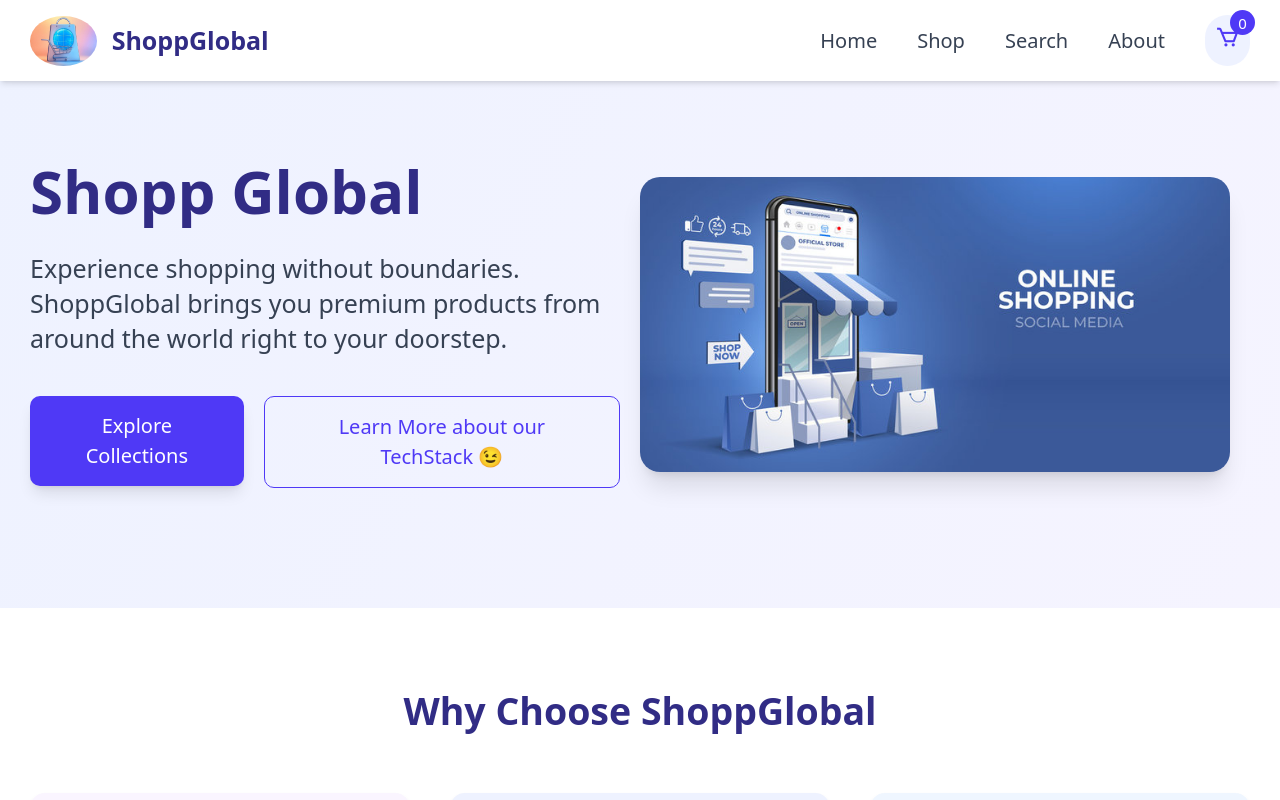
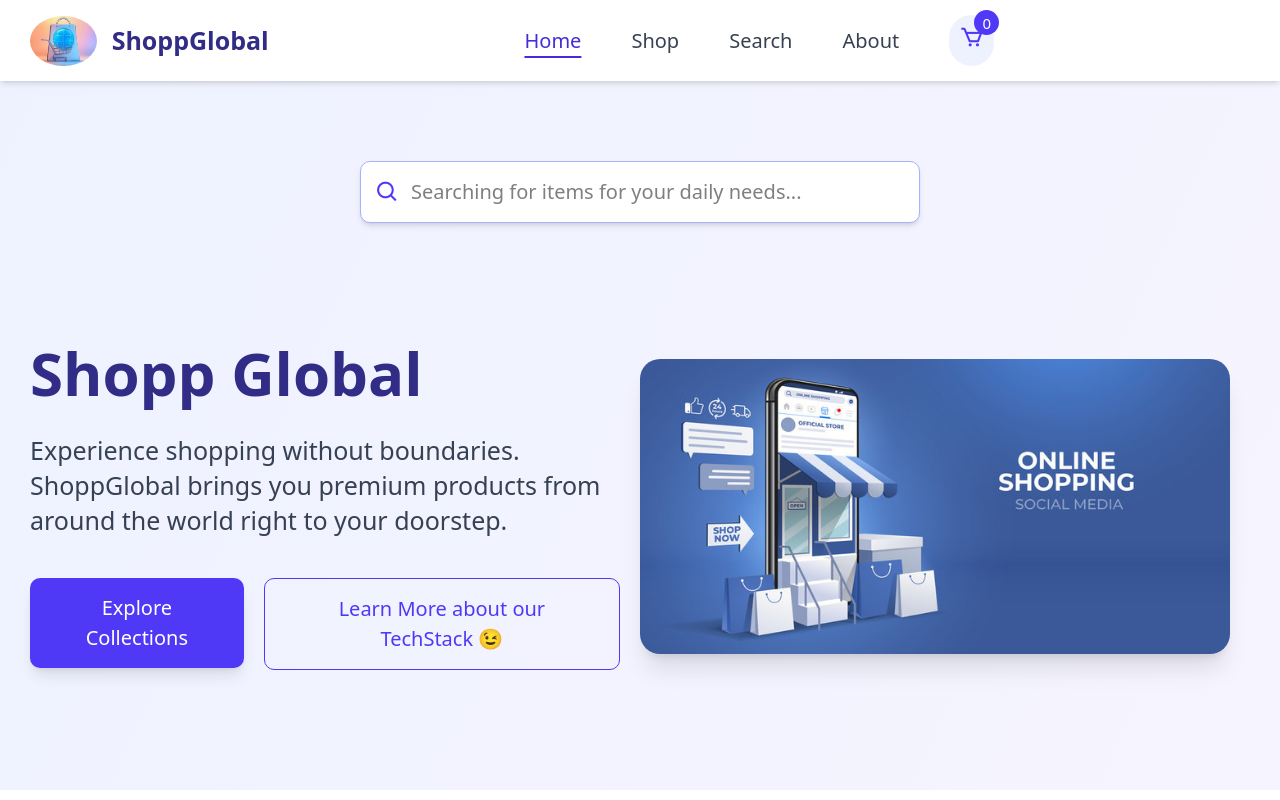
Before and after one commit to jaivardhandrao/React-Term-3-Final-Project---, a React (Vite) app: page / in a window 1280 px wide. Shown: the top 800 px of the page. Built offline with nearby package versions, Linux system fonts and the light colour scheme.

Commit message:
your card functionality and improved search experiance

```diff
--- a/src/App.jsx
+++ b/src/App.jsx
@@ -16,7 +16,6 @@ import LoadingInBetween from './Components/LoadingInBetween';
 function App() {
   return (
     <>
-
         <BrowserRouter>
           <NavBar />
           <main>
@@ -35,7 +34,6 @@ function App() {
 
 
 
-
     </>
   )
 }
--- a/src/Components/HomePage.jsx
+++ b/src/Components/HomePage.jsx
@@ -1,4 +1,4 @@
-import React , {useContext , useState , useEffect} from 'react'
+import React, { useContext, useState, useEffect } from 'react'
 import { Link } from 'react-router';
 
 
@@ -6,6 +6,24 @@ const HomePage = () => {
   return (
     <div className="bg-gradient-to-br from-indigo-50 to-purple-50 min-h-screen">
       {/* Hero Section */}
+      <div className="container mx-auto px-6 pt-16">
+      <div className="flex justify-center mb-8">
+          <Link to="/search" className="w-full max-w-md">
+            <div className="relative group cursor-pointer">
+              <div className="absolute inset-y-0 left-0 pl-3 flex items-center pointer-events-none">
+                <i className='bx bx-search text-indigo-600 text-xl'></i>
+              </div>
+              <input
+                type="text"
+                readOnly
+                className="w-full pl-10 pr-4 py-3 bg-white border border-indigo-300 rounded-lg shadow-md focus:outline-none focus:ring-2 focus:ring-indigo-500 cursor-pointer placeholder:animate-pulse"
+                placeholder="Searching for items for your daily needs..."
+              />
+              <div className="absolute inset-0 rounded-lg group-hover:ring-2 group-hover:ring-indigo-400 transition-all duration-300"></div>
+            </div>
+          </Link>
+      </div>
+      </div>
       <div className="container mx-auto px-6 pt-16 pb-24">
         <div className="flex flex-col lg:flex-row items-center">
           <div className="lg:w-1/2">
--- a/src/Components/NavBar.jsx
+++ b/src/Components/NavBar.jsx
@@ -1,6 +1,6 @@
 import React , {useRef , useMemo , createContext , useContext , useState , useEffect} from 'react'
 
-import { Link } from 'react-router-dom';
+import { Link, useLocation } from 'react-router-dom';
 import MyCartContext from '../Contexts/MyCartContext';
 
 const NavBar = () => {
@@ -9,6 +9,7 @@ const NavBar = () => {
   const { cartItems } = useContext(MyCartContext);
 
   const [cartItemsCount , setCartItemsCount] = useState(0);
+  const location = useLocation();
 
   useEffect(() => {
     setCartItemsCount(cartItems.length);
@@ -21,7 +22,6 @@ const NavBar = () => {
         <div className="flex items-center justify-between">
           {/* Logo */}
           <div className="flex items-center">
-
             <Link to="/" className="flex items-center">
               <img
                 src="/src/assets/logo.jpg"
@@ -30,33 +30,32 @@ const NavBar = () => {
               />
               <span className="text-xl font-bold text-indigo-900">ShoppGlobal</span>
             </Link>
-
-
           </div>
 
-          {/* Desktop Navigation */}
-          <div className="hidden md:flex items-center space-x-8">
-            <Link to="/" className="text-gray-700 hover:text-indigo-600 transition duration-300">
+          {/* Center Nav */}
+          <div className="flex-1 flex justify-center">
+            <div className="hidden md:flex items-center space-x-10">
+              <Link to="/" className={`text-gray-700 hover:text-indigo-600 transition duration-300 ${location.pathname === '/' ? 'text-indigo-700 underline underline-offset-8 decoration-2' : ''}`}>
                 Home
               </Link>
-            <Link to="/shop" className="text-gray-700 hover:text-indigo-600 transition duration-300">
+              <Link to="/shop" className={`text-gray-700 hover:text-indigo-600 transition duration-300 ${location.pathname === '/shop' ? 'text-indigo-700 underline underline-offset-8 decoration-2' : ''}`}>
                 Shop
               </Link>
-            <Link to="/search" className="text-gray-700 hover:text-indigo-600 transition duration-300">
+              <Link to="/search" className={`text-gray-700 hover:text-indigo-600 transition duration-300 ${location.pathname === '/search' ? 'text-indigo-700 underline underline-offset-8 decoration-2' : ''}`}>
                 Search
               </Link>
-            <Link to="/about" className="text-gray-700 hover:text-indigo-600 transition duration-300">
+              <Link to="/about" className={`text-gray-700 hover:text-indigo-600 transition duration-300 ${location.pathname === '/about' ? 'text-indigo-700 underline underline-offset-8 decoration-2' : ''}`}>
                 About
               </Link>
-            <Link to="/cart" className="relative group">
-              <div className="p-2 bg-indigo-50 rounded-full group-hover:bg-indigo-100 transition duration-300">
+              <Link to="/cart" className={`relative group ${location.pathname === '/cart' ? 'text-indigo-700 underline underline-offset-8 decoration-2' : ''}`}>
+                <div className="p-2 bg-indigo-50 rounded-full group-hover:bg-indigo-100 transition duration-300 relative">
                   <i className='bx bx-cart text-indigo-600 text-xl'></i>
                   <span className="absolute -top-1 -right-1 bg-indigo-600 text-white text-xs rounded-full h-5 w-5 flex items-center justify-center">
                     {cartItemsCount}
                   </span>
                 </div>
               </Link>
-
+            </div>
           </div>
 
           {/* Mobile Menu Button */}
@@ -66,13 +65,9 @@ const NavBar = () => {
               className="text-gray-700 hover:text-indigo-600 focus:outline-none"
             >
               {isMenuOpen ? (
-                <svg xmlns="http://www.w3.org/2000/svg" className="h-6 w-6" fill="none" viewBox="0 0 24 24" stroke="currentColor">
-                  <path strokeLinecap="round" strokeLinejoin="round" strokeWidth={2} d="M6 18L18 6M6 6l12 12" />
-                </svg>
+                <i className='bx bx-x text-2xl'></i>
               ) : (
-                <svg xmlns="http://www.w3.org/2000/svg" className="h-6 w-6" fill="none" viewBox="0 0 24 24" stroke="currentColor">
-                  <path strokeLinecap="round" strokeLinejoin="round" strokeWidth={2} d="M4 6h16M4 12h16m-7 6h7" />
-                </svg>
+                <i className='bx bx-menu text-2xl'></i>
               )}
             </button>
           </div>
@@ -117,8 +112,8 @@ const NavBar = () => {
               >
                 <span>Your Cart</span>
                 <div className="relative">
-                  <i className='bx bx-cart text-indigo-600 text-xl'></i>
-                  <span className="absolute -top-1 -right-1 bg-indigo-600 text-white text-xs rounded-full h-5 w-5 flex items-center justify-center">
+                  <i className='bx bx-cart text-indigo-600 text-2xl'></i>
+                  <span className="absolute -top-2 -right-2 bg-indigo-600 text-white text-xs rounded-full h-4 w-4 flex items-center justify-center">
                     {cartItemsCount}
                   </span>
                 </div>
--- a/src/Components/Search.jsx
+++ b/src/Components/Search.jsx
@@ -1,4 +1,4 @@
-import React, { useEffect, useState } from 'react';
+import React, { useEffect, useRef, useState } from 'react';
 import Papa from 'papaparse';
 import ProductCard from './ProductCard';
 import SkeletonProductCard from './SkeletonProductCard';
@@ -15,6 +15,13 @@ function Search() {
 
   const [currentPage, setCurrentPage] = useState(1);
   const itemsPerPage = 50;
+
+  const inputRef = useRef(null);
+
+  useEffect(()=>{
+    inputRef.current.focus();
+  } , [])
+
 
   function handleSearch() {
     // Set loading to true to indicate that a search is in progress
@@ -103,6 +110,7 @@ function Search() {
         <div className="searchDiv max-w-3xl mx-auto mb-12 rounded-full shadow-md border-2 border-transparent focus-within:border-indigo-500 transition duration-300">
           <div className="flex items-center bg-white p-4 rounded-full">
             <input
+              ref={inputRef}
               type="text"
               name="searchInput"
               placeholder="Search for products..."
@@ -140,6 +148,11 @@ function Search() {
           )}
         </div>
 
+        {!isLoading && searchArr.length > 0 && (
+          <div className="text-center mb-6">
+            <p className="text-lg text-indigo-700 font-semibold">{searchArr.length} results from Amazon matching ' {searchVal} '</p>
+          </div>
+        )}
         {searchArr.length > itemsPerPage && (
           <div className="flex justify-center mt-8 flex-wrap gap-2">
             {Array.from({ length: Math.ceil(searchArr.length / itemsPerPage) }).map((_, index) => (
--- a/src/Components/YourCart.jsx
+++ b/src/Components/YourCart.jsx
@@ -7,6 +7,8 @@ function YourCart() {
   const { cartItems } = useContext(MyCartContext);
   return (
     <>
+
+      {cartItems.length === 0 && <div className=' my-[5rem] text-center font-semibold text-xl'>Your Cart is Empty</div>}
       {cartItems.map((product , index) => <CartProductCard key={index} productObj={product}></CartProductCard>)}
     </>
   )
```
Lines whose indentation alone changed are shown as unchanged.
